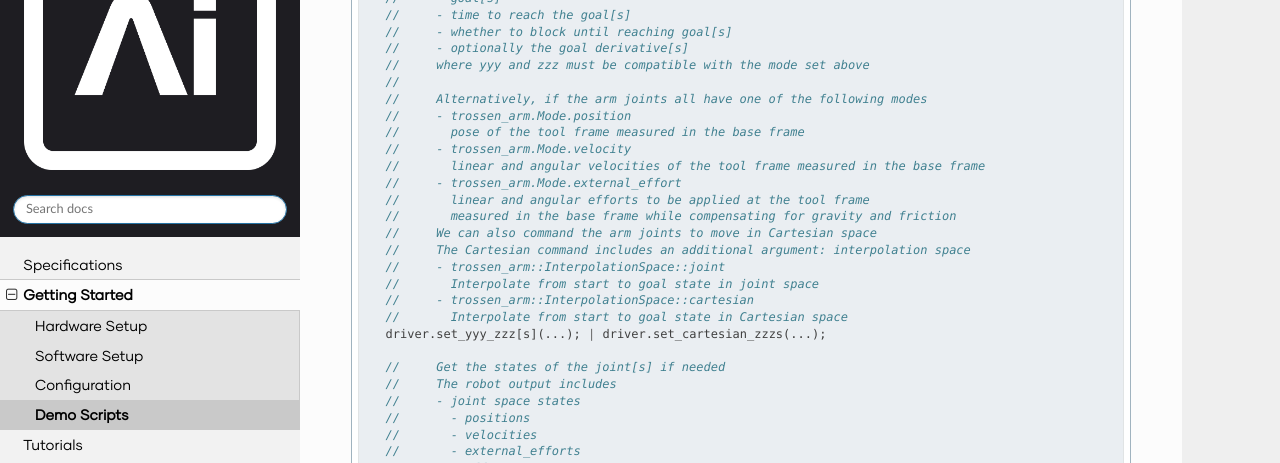
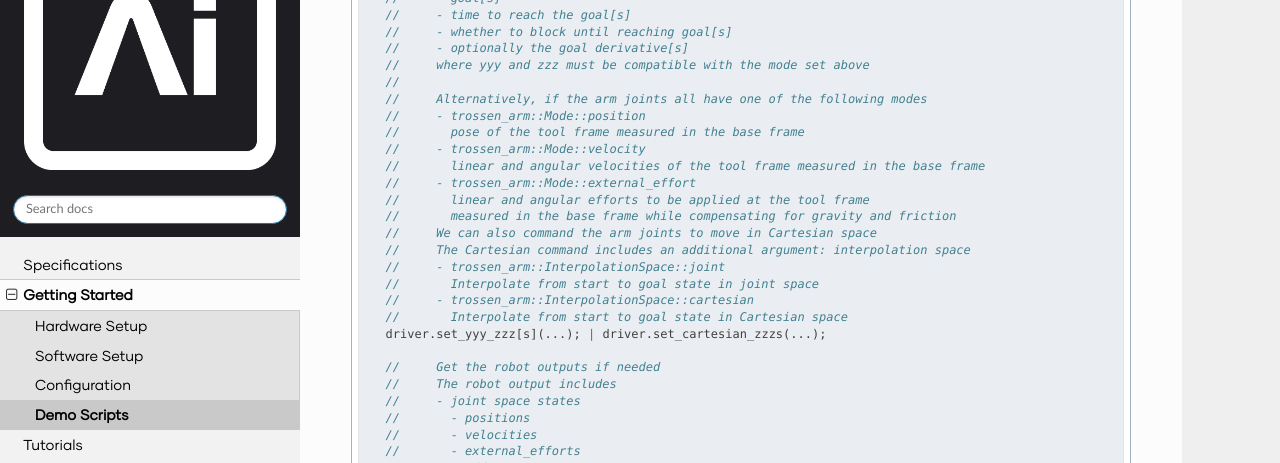
Before and after one commit to TrossenRobotics/trossen_arm, a Sphinx documentation site: the page built from docs/getting_started/demo_scripts.rst, in a window 1280 px wide and 900 px high, scrolled down 972 px. Shown: the part 151-614 px from the top of the window. Built offline with Sphinx 7.4.7 and the Read the Docs theme 3.1.0, drawn with Linux system fonts in a browser that asks for light colours; some web fonts are replaced; pages that are not in the unit, such as notebooks, are missing from menus.

Commit message:
addressed comments for demo scripts
https://github.com/TrossenRobotics/trossen_arm/pull/67#discussion_r2082514451
https://github.com/TrossenRobotics/trossen_arm/pull/67#discussion_r2082516228

```diff
--- a/docs/getting_started/demo_scripts.rst
+++ b/docs/getting_started/demo_scripts.rst
@@ -77,7 +77,7 @@ The driver is designed to be flexible and easy to use for a wide range of applic
           //       Interpolate from start to goal state in Cartesian space
           driver.set_yyy_zzz[s](...); | driver.set_cartesian_zzzs(...);
 
-          //     Get the states of the joint[s] if needed
+          //     Get the robot outputs if needed
           //     The robot output includes
           //     - joint space states
           //       - positions
@@ -161,7 +161,7 @@ The driver is designed to be flexible and easy to use for a wide range of applic
             #           Interpolate from start to goal state in Cartesian space
             driver.set_yyy_zzz[s](...) | driver.set_cartesian_zzzs(...)
 
-            #         Get the states of the joint[s] if needed
+            #         Get the robot outputs if needed
             #         The robot output includes
             #         - joint space states
             #           - positions
```
Also changed, not shown: other parts of docs/getting_started/demo_scripts.rst (+3 -3 lines).
